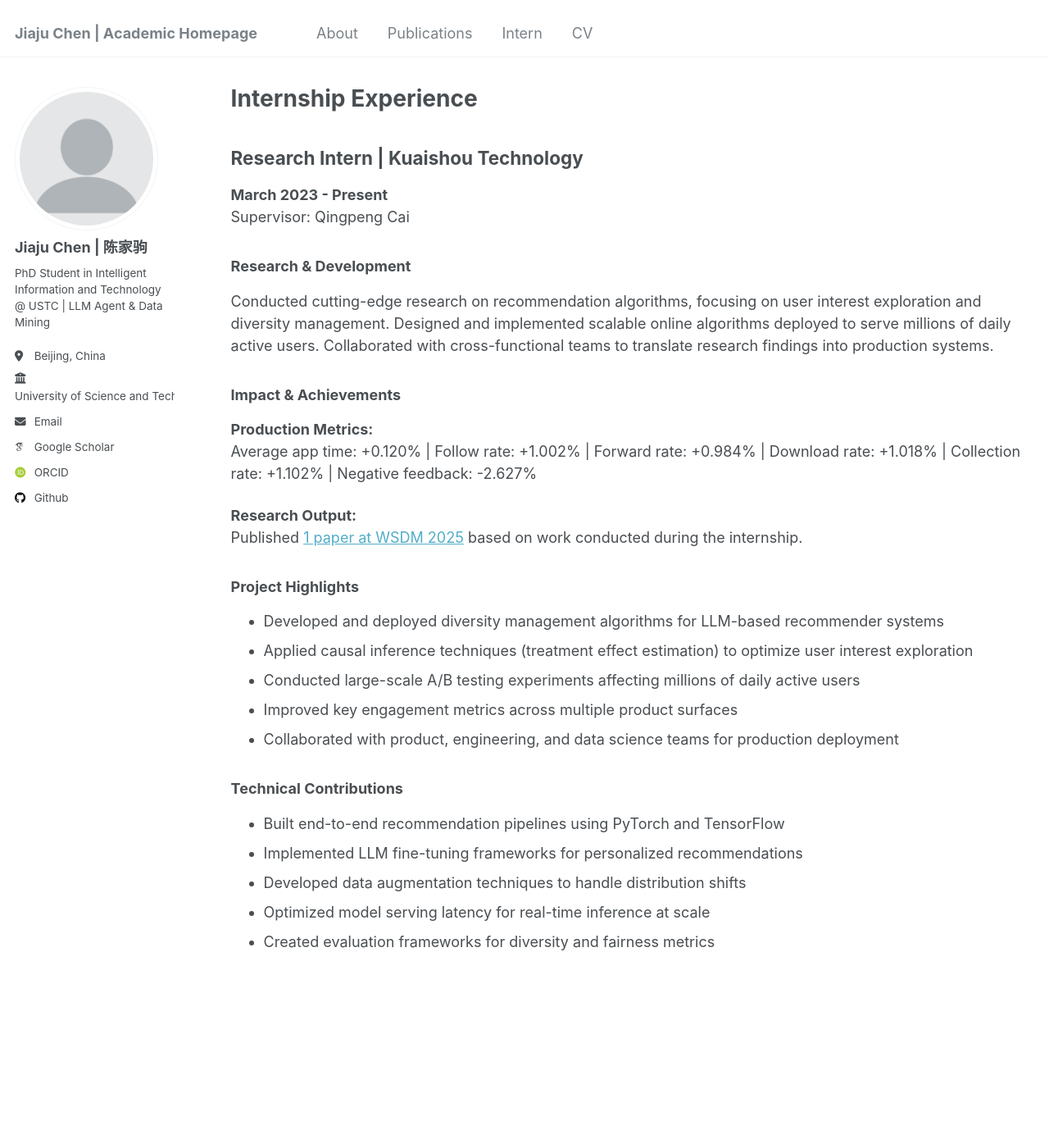
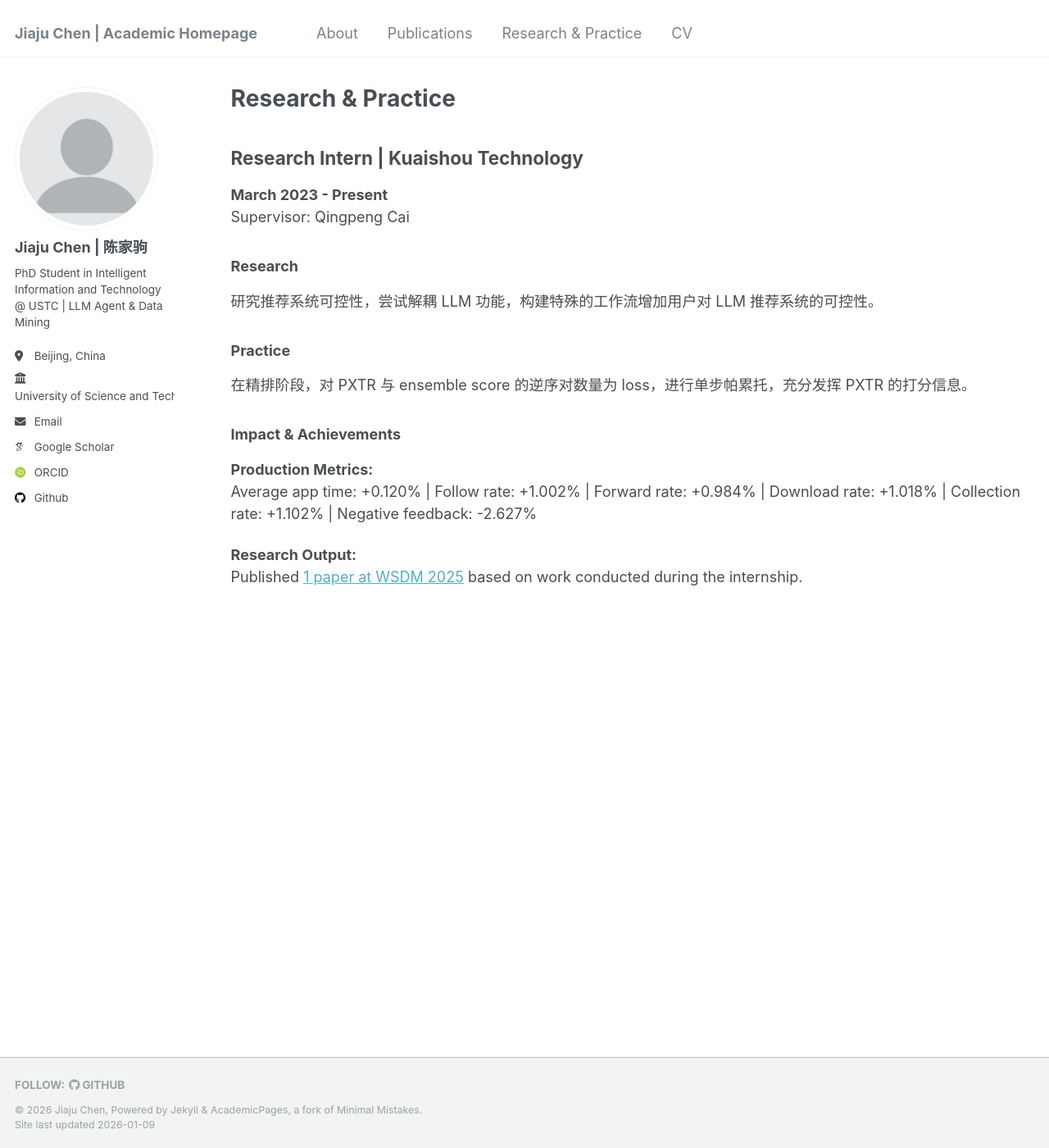
Before and after one commit to Jiaju-Chen/Jiaju-Chen.github.io, a Jekyll site: the page built from _pages/intern.md, in a window 1280 px wide and 1400 px high. Shown: the whole window at 82% size. Built offline with Jekyll 4.4.1, drawn with Linux system fonts in a browser that asks for light colours; some web fonts are replaced.

Commit message:
update2026

```diff
--- a/_data/navigation.yml
+++ b/_data/navigation.yml
@@ -11,7 +11,7 @@ main:
   - title: "Publications"
     url: /publications/
 
-  - title: "Intern"
+  - title: "Research & Practice"
     url: /intern/
 
   - title: "CV"
--- a/_pages/intern.md
+++ b/_pages/intern.md
@@ -1,6 +1,6 @@
 ---
 layout: archive
-title: "Internship Experience"
+title: "Research & Practice"
 permalink: /intern/
 author_profile: true
 ---
@@ -9,9 +9,13 @@ author_profile: true
 **March 2023 - Present**
 Supervisor: Qingpeng Cai
 
-### Research & Development
+### Research
 
-Conducted cutting-edge research on recommendation algorithms, focusing on user interest exploration and diversity management. Designed and implemented scalable online algorithms deployed to serve millions of daily active users. Collaborated with cross-functional teams to translate research findings into production systems.
+研究推荐系统可控性，尝试解耦 LLM 功能，构建特殊的工作流增加用户对 LLM 推荐系统的可控性。
+
+### Practice
+
+在精排阶段，对 PXTR 与 ensemble score 的逆序对数量为 loss，进行单步帕累托，充分发挥 PXTR 的打分信息。
 
 ### Impact & Achievements
 
@@ -20,19 +24,3 @@ Average app time: +0.120% | Follow rate: +1.002% | Forward rate: +0.984% | Downl
 
 **Research Output:**
 Published [1 paper at WSDM 2025](https://arxiv.org/abs/2408.12470) based on work conducted during the internship.
-
-### Project Highlights
-
-- Developed and deployed diversity management algorithms for LLM-based recommender systems
-- Applied causal inference techniques (treatment effect estimation) to optimize user interest exploration
-- Conducted large-scale A/B testing experiments affecting millions of daily active users
-- Improved key engagement metrics across multiple product surfaces
-- Collaborated with product, engineering, and data science teams for production deployment
-
-### Technical Contributions
-
-- Built end-to-end recommendation pipelines using PyTorch and TensorFlow
-- Implemented LLM fine-tuning frameworks for personalized recommendations
-- Developed data augmentation techniques to handle distribution shifts
-- Optimized model serving latency for real-time inference at scale
-- Created evaluation frameworks for diversity and fairness metrics
```
Also changed, not shown: _pages/404.md (+1 -1 lines), _pages/about.md (+1 -1 lines).
